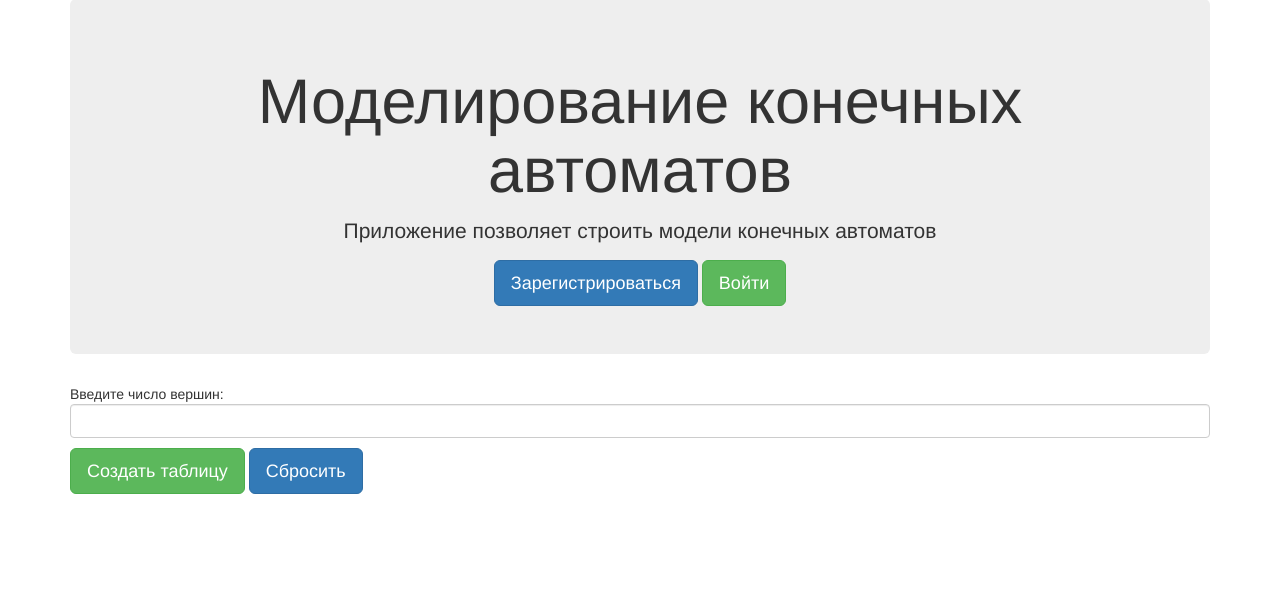
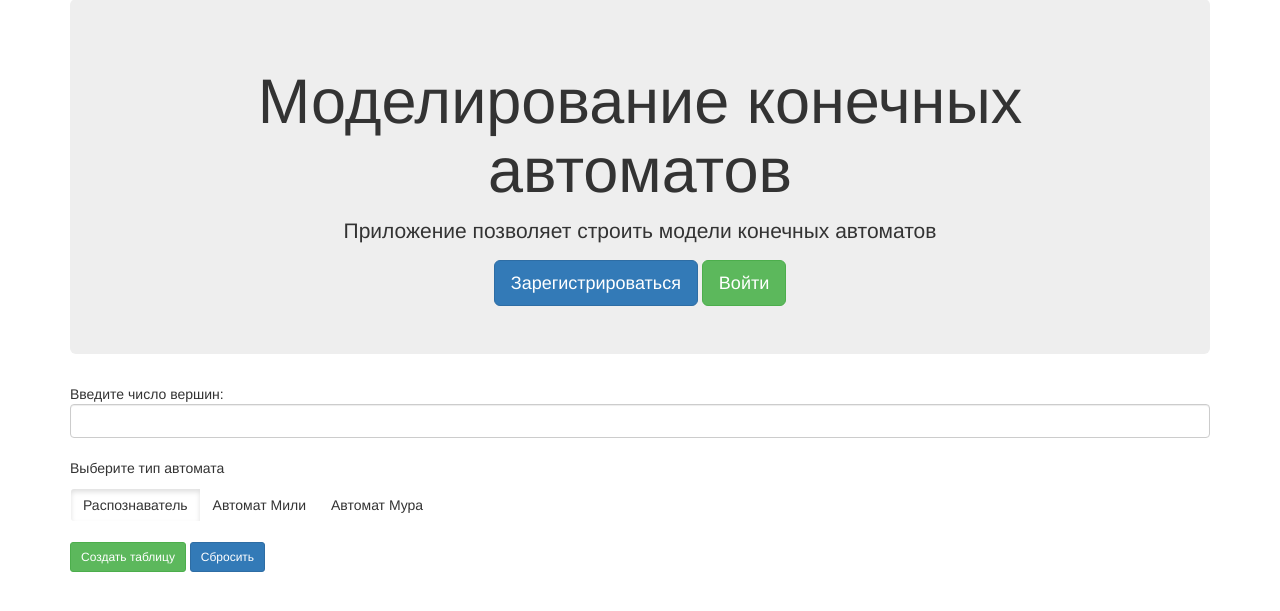
Before and after one commit to sukhorukovmv/Finite-state-Machine, a Flask app: page / in a window 1280 px wide. Shown: the part 73-684 px from the top of the page. Run offline with Flask 2, Linux system fonts and the light colour scheme; some libraries are stand-ins or nearby versions.

Commit message:
fix style on mainpage

```diff
--- a/app/templates/home.html
+++ b/app/templates/home.html
@@ -11,11 +11,26 @@
   </div>
 
     <div id="content">
-        <p>Введите число вершин:<input class="form-control" type="number" id="countNodes" label="Введите число вершин:" > </p>
-        <input class="btn btn-success btn-lg" type="button" value="Создать таблицу" id="createTable"/>
-        <input class="btn btn-primary btn-lg" type="button" value="Сбросить" id="createTable"/>
+        <p>Введите число вершин:<input style="margin-bottom: 20px" class="form-control" type="number" id="countNodes" label="Введите число вершин:" > </p>
+        <p>Выберите тип автомата</p>
 
-        </p>
+        <div style="margin-bottom: 20px" class="btn-group btn-group-toggle" data-toggle="buttons">
+          <label class="btn btn-secondary active">
+            <input type="radio" name="options" id="option1" autocomplete="off" checked> Распознаватель
+          </label>
+          <label class="btn btn-secondary">
+            <input type="radio" name="options" id="option2" autocomplete="off"> Автомат Мили
+          </label>
+          <label class="btn btn-secondary">
+            <input type="radio" name="options" id="option3" autocomplete="off"> Автомат Мура
+          </label>
+        </div>
+        <div>
+          <input class="btn btn-success btn-sm" type="button" value="Создать таблицу" id="createTable"/>
+          <input class="btn btn-primary btn-sm" type="button" value="Сбросить" id="createTable"/>
+        </div>
+
+
         <div id="table"></div>
         <div id="picture">
 
```
